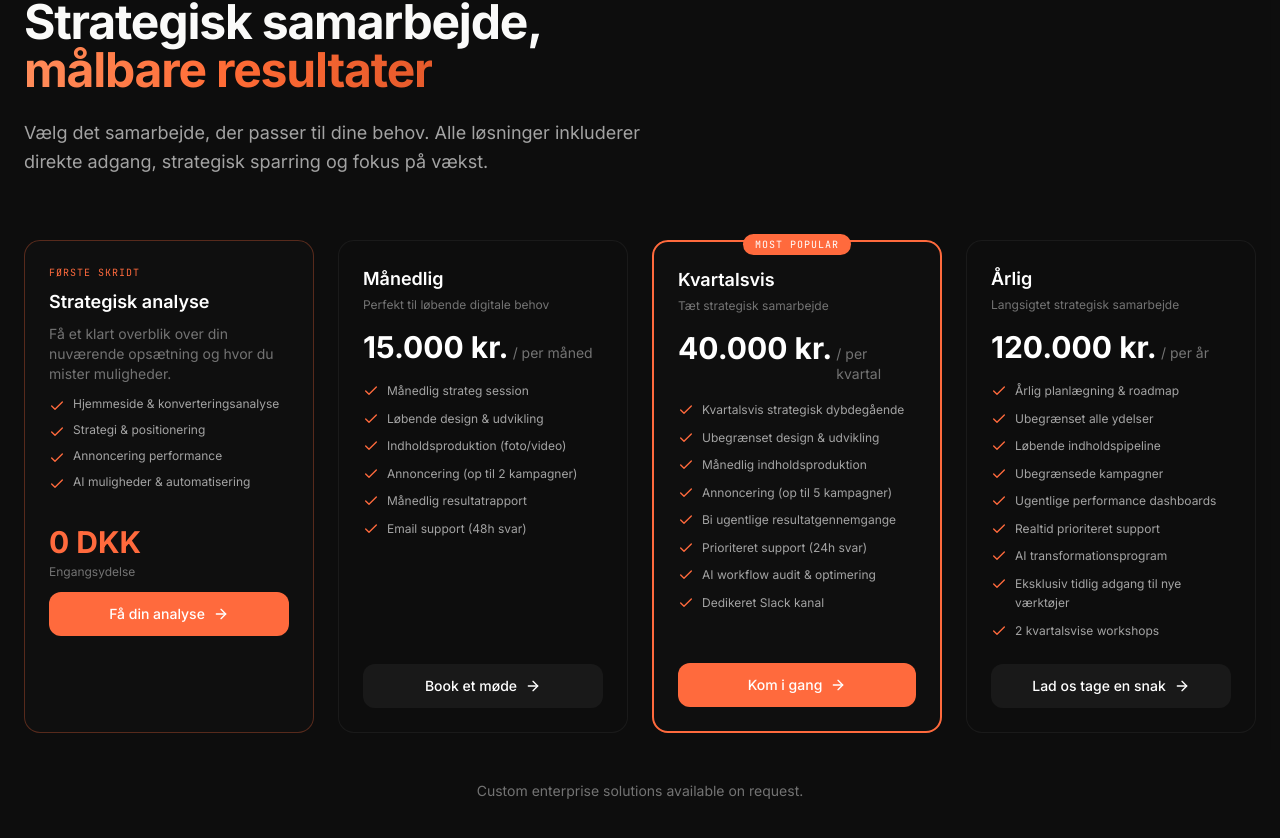
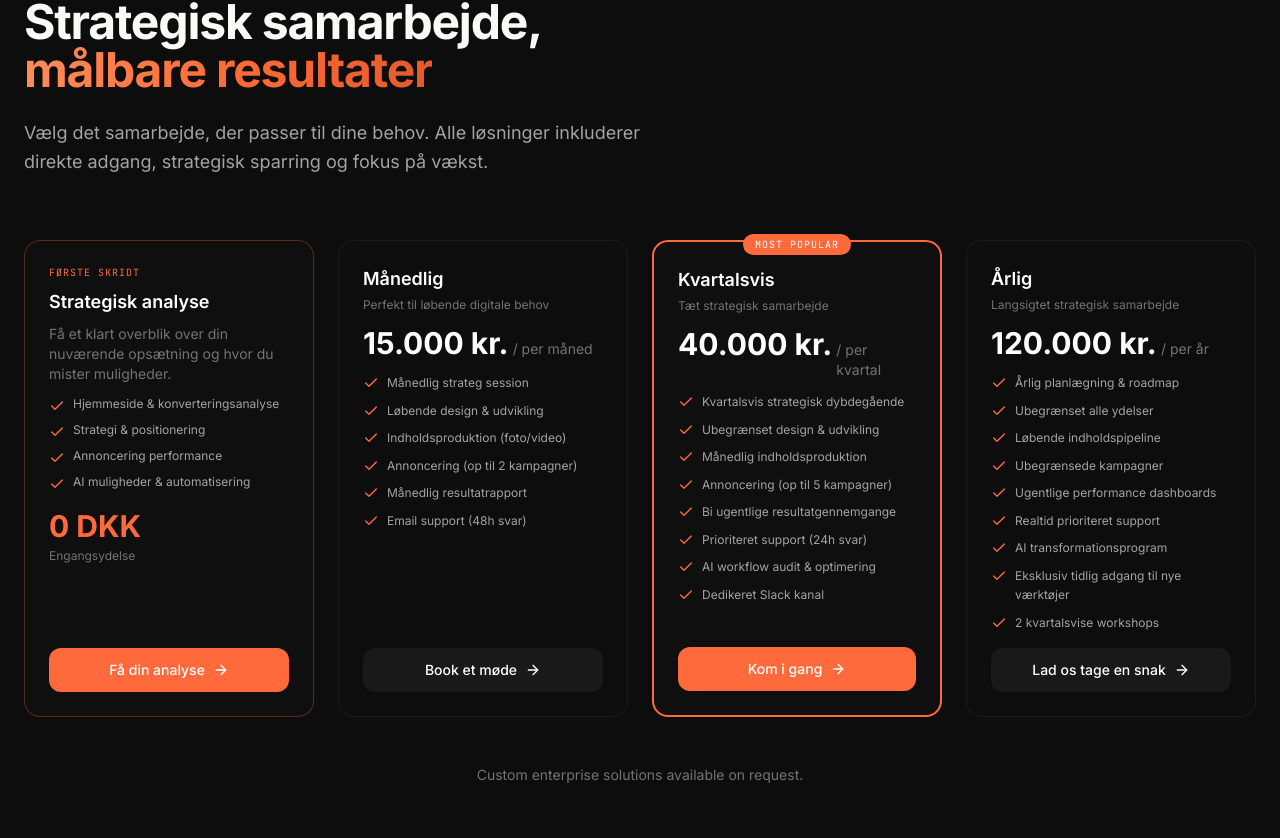
Before and after one commit to hejculto/premium-site, a Next.js app: page / in a window 1280 px wide. Shown: the part 6617-7455 px from the top of the page. Built offline with nearby package versions, Linux system fonts and the light colour scheme.

Commit message:
Align all pricing card buttons with justify-between flex layout

```diff
--- a/src/components/AdvisoryPlans.tsx
+++ b/src/components/AdvisoryPlans.tsx
@@ -57,8 +57,9 @@ export function AdvisoryPlans() {
             whileInView={{ opacity: 1, y: 0 }}
             viewport={{ once: true }}
             transition={{ duration: 0.6 }}
-            className="bg-[#0f0f0f] rounded-2xl p-6 border border-[#ff6a3d]/30 flex flex-col justify-start"
+            className="bg-[#0f0f0f] rounded-2xl p-6 border border-[#ff6a3d]/30 flex flex-col justify-between"
           >
+            <div>
               <span className="text-[10px] font-mono uppercase tracking-wider text-[#ff6a3d] mb-2 block">
                 FØRSTE SKRIDT
               </span>
@@ -76,9 +77,9 @@ export function AdvisoryPlans() {
                   </li>
                 ))}
               </ul>
-            <div className="mt-4">
               <div className="text-3xl font-bold text-[#ff6a3d] mb-1">0 DKK</div>
-              <p className="text-xs text-neutral-500 mb-3">Engangsydelse</p>
+              <p className="text-xs text-neutral-500 mb-4">Engangsydelse</p>
+            </div>
             <motion.button
               onClick={scrollToContact}
               className="w-full px-5 py-3 bg-[#ff6a3d] text-white font-medium rounded-xl hover:bg-[#ff6a3d]/90 transition-colors flex items-center justify-center gap-2 text-sm"
@@ -88,7 +89,6 @@ export function AdvisoryPlans() {
               {strategicAnalysis.cta}
               <ArrowRight className="w-4 h-4" />
             </motion.button>
-            </div>
           </motion.div>
 
           {/* Paid plans */}
@@ -104,7 +104,7 @@ export function AdvisoryPlans() {
                 ease: [0.22, 1, 0.36, 1],
               }}
               className={cn(
-                'relative rounded-2xl p-6 flex flex-col',
+                'relative rounded-2xl p-6 flex flex-col justify-between',
                 plan.highlighted
                   ? 'bg-[#0f0f0f] border-2 border-[#ff6a3d]'
                   : 'bg-[#0f0f0f]/50 border border-foreground/5'
@@ -118,18 +118,17 @@ export function AdvisoryPlans() {
                 </div>
               )}
 
-              <div className="mb-4">
+              <div>
                 <h3 className="text-lg font-semibold text-white mb-1">{plan.name}</h3>
-                <p className="text-neutral-500 text-xs mb-4">{plan.description}</p>
-                <div className="flex items-baseline gap-1">
+                <p className="text-neutral-500 text-xs mb-3">{plan.description}</p>
+                <div className="flex items-baseline gap-1 mb-3">
                   <span className="text-3xl font-bold text-white">
                     {formatCurrency(plan.price)}
                   </span>
                   <span className="text-neutral-500 text-sm">/ {plan.period}</span>
                 </div>
-              </div>
 
-              <ul className="space-y-2 mb-6 flex-grow">
+                <ul className="space-y-2 mb-4">
                   {plan.features.map((feature, j) => (
                     <li key={j} className="flex items-start gap-2">
                       <Check className="w-4 h-4 text-[#ff6a3d] flex-shrink-0 mt-0.5" />
@@ -139,11 +138,12 @@ export function AdvisoryPlans() {
                     </li>
                   ))}
                 </ul>
+              </div>
 
               <motion.button
                 onClick={scrollToContact}
                 className={cn(
-                  'w-full group flex items-center justify-center gap-2 py-3 rounded-xl font-medium transition-all text-sm mt-auto',
+                  'w-full group flex items-center justify-center gap-2 py-3 rounded-xl font-medium transition-all text-sm',
                   plan.highlighted
                     ? 'bg-[#ff6a3d] text-white hover:bg-[#ff6a3d]/90'
                     : 'bg-white/5 hover:bg-white/10 text-white'
```
Lines whose indentation alone changed are shown as unchanged.
